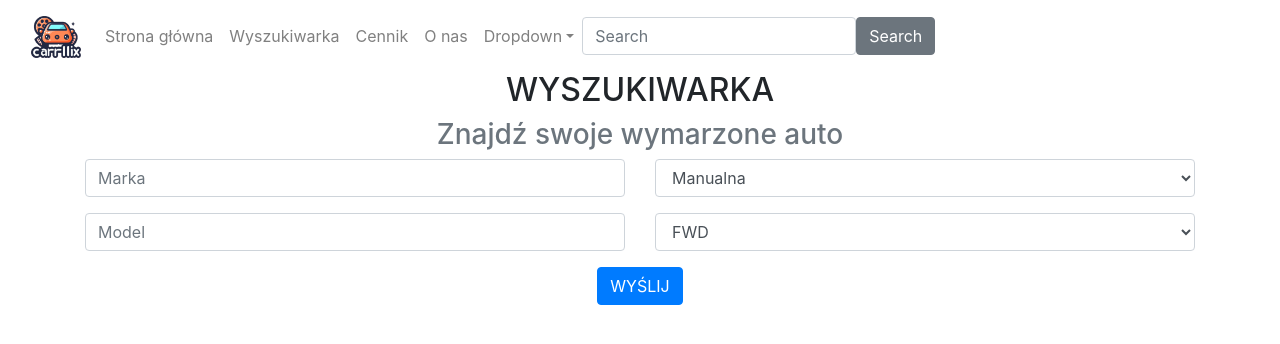
After one commit to mitix67/htdocs, a PHP site: page /search.php in a window 1280 px wide. The commit adds this page. Shown: the top 344 px of the page. Run offline with PHP 8.4, Linux system fonts and the light colour scheme; some libraries are stand-ins or nearby versions.

Commit message:
Php select

```diff
--- /dev/null
+++ b/search.php
@@ -0,0 +1,187 @@
+<!doctype html>
+<html lang="pl">
+  <head>
+    <meta charset="utf-8">
+    <meta name="viewport" content="width=device-width, initial-scale=1">
+    <title>Carrllix</title>
+    <link rel="icon" type="image/x-icon" href="images/logo.png" />
+    <!-- Font Awesome icons (free version)-->
+    <script src="https://use.fontawesome.com/releases/v6.3.0/js/all.js" crossorigin="anonymous"></script>
+    <!-- Google fonts-->
+    <link href="https://fonts.googleapis.com/css?family=Varela+Round" rel="stylesheet" />
+    <link href="https://fonts.googleapis.com/css?family=Nunito:200,200i,300,300i,400,400i,600,600i,700,700i,800,800i,900,900i" rel="stylesheet" />
+    <!-- Core theme CSS (includes Bootstrap)-->
+    <link href="stylg.css?v=<?php echo time() ?>" rel="stylesheet" />
+    <link rel="stylesheet" href="https://cdn.jsdelivr.net/npm/bootstrap@4.3.1/dist/css/bootstrap.min.css" integrity="sha384-ggOyR0iXCbMQv3Xipma34MD+dH/1fQ784/j6cY/iJTQUOhcWr7x9JvoRxT2MZw1T" crossorigin="anonymous">
+  </head>
+  <body>
+    <nav class="navbar navbar-expand-lg bg-body-tertiary">
+        <div class="container-fluid">
+            <a class="navbar-brand" href="#">
+            <img src="images/logo.png" alt="" width="50" class="d-inline-block align-text-top">
+            </a>
+            <button class="navbar-toggler" type="button" data-bs-toggle="collapse" data-bs-target="#navbarColor04" aria-controls="navbarColor04" aria-expanded="false" aria-label="Toggle navigation">
+            <span class="navbar-toggler-icon"></span>
+            </button>
+            <div class="collapse navbar-collapse" id="navbarColor04">
+            <ul class="navbar-nav me-auto">
+                <li class="nav-item">
+                    <a class="nav-link active" href="#">Strona główna</a>
+                </li>
+                <li class="nav-item">
+                    <a class="nav-link" href="#">Wyszukiwarka</a>
+                </li>
+                <li class="nav-item">
+                    <a class="nav-link" href="#">Cennik</a>
+                </li>
+                <li class="nav-item">
+                    <a class="nav-link" href="#">O nas</a>
+                </li>
+                <li class="nav-item dropdown">
+                    <a class="nav-link dropdown-toggle" data-bs-toggle="dropdown" href="#" role="button" aria-haspopup="true" aria-expanded="false">Dropdown</a>
+                    <div class="dropdown-menu">
+                        <a class="dropdown-item" href="#">Action</a>
+                        <a class="dropdown-item" href="#">Another action</a>
+                        <a class="dropdown-item" href="#">Something else here</a>
+                        <div class="dropdown-divider"></div>
+                        <a class="dropdown-item" href="#">Separated link</a>
+                    </div>
+                </li>
+            </ul>
+            <form class="d-flex">
+                <input class="form-control me-sm-2" type="search" placeholder="Search">
+                <button class="btn btn-secondary my-2 my-sm-0" type="submit">Search</button>
+            </form>
+            </div>
+        </div>
+    </nav>
+    <section>
+        <div class="container">
+            <div class="row">
+                <div class="col-lg-12 text-center">
+                    <h2 class="section-heading text-uppercase">Wyszukiwarka</h2>
+                    <h3 class="section-subheading text-muted">Znajdź swoje wymarzone auto</h3>
+                </div>
+            </div>
+            <div class="row">
+                <div class="col-lg-12">
+                    <form method="post">
+                        <div class="row">
+                            <div class="col-md-6">
+                                <div class="form-group">
+                                    <input class="form-control" name="marka" id="marka" type="text" placeholder="Marka" required="required" data-validation-required-message="Podaj markę samochodu." />
+                                    <p class="help-block text-danger"></p>
+                                </div>
+                                <div class="form-group">
+                                    <input class="form-control" name="model" id="model" type="text" placeholder="Model" required="required" data-validation-required-message="Podaj model samochodu." />
+                                    <p class="help-block text-danger"></p>
+                                </div>
+
+                            </div>
+                            <div class="col-md-6">
+                            <div class="form-group">
+                                    <select class="form-control" name="skrzynia" id="skrzynia" required="required" data-validation-required-message="Wybierz napęd samochodu.">
+                                        <option value="Manualna">Manualna</option>
+                                        <option value="Automatyczna">Automatyczna</option>
+                                    </select>
+                                    <p class="help-block text-danger"></p>
+                                </div>
+                                <div class="form-group">
+                                    <select class="form-control" name="naped" id="naped" required="required" data-validation-required-message="Wybierz napęd samochodu.">
+                                        <option value="FWD">FWD</option>
+                                        <option value="RWD">RWD</option>
+                                        <option value="AWD">AWD</option>
+                                    </select>
+                                    <p class="help-block text-danger"></p>
+                                </div>
+                            </div>
+                            <div class="clearfix"></div>
+                            <div class="col-lg-12 text-center">
+                                <div id="success"></div>
+                                <button id="sendMessageButton" class="btn btn-primary btn-xl text-uppercase" type="submit">Wyślij</button>
+                            </div>
+                        </div>
+                    </form>
+                </div>
+            </div>
+        </div>
+    </section>
+    <!-- Ładne kwadratowe kafelki z wynikami wyszukiwania -->
+    <div class="container">
+        <div class="row">
+
+
+
+    <?php
+
+    //klasa z kodem html do edycji
+
+
+
+    if ($_SERVER['REQUEST_METHOD'] == 'POST'){
+        $host = "localhost";
+        $nazwa = "root";
+        $haslo = "";
+        $baza = "wynajem";
+        $polaczenie = new mysqli($host, $nazwa, $haslo, $baza);
+        @$marka = $_POST['marka'];
+        @$model = $_POST['model'];
+        @$skrzynia = $_POST['skrzynia'];
+        @$naped = $_POST['naped'];
+        $sql = "SELECT * FROM samochody WHERE marka='$marka' AND model='$model' AND naped='$naped' AND skrzynia='$skrzynia'";
+        $wynik = $polaczenie ->query($sql);
+        while($wiersz = $wynik ->fetch_assoc()){
+            echo '
+            <div class="col-md-4">
+                <div class="card">
+                    <img src="images/'.$wiersz["sciezka"].'" class="card-img-top" alt="image of a car">
+                    <div class="card-body pb-2">
+                        <div class="row">
+                            <div class="col m-1 d-flex align-items-center p-10 border rounded" style="height: 40px; font-size: 13px; color: #6c757d;">
+                                <svg class="mx-2" width="20" height="20" fill="none" viewBox="0 0 24 24">
+                                    <path d="M22 12C22 17.5228 17.5228 22 12 22C6.47715 22 2 17.5228 2 12C2 6.47715 6.47715 2 12 2C17.5228 2 22 6.47715 22 12Z" stroke="#12192C" stroke-width="1.5"></path><path d="M19 19L17.5 17.5" opacity="0.5" stroke="#12192C" stroke-linecap="round" stroke-width="1.5"></path><path d="M19 5L17.5 6.5" opacity="0.5" stroke="#12192C" stroke-linecap="round" stroke-width="1.5"></path><path d="M5 19L6.5 17.5" opacity="0.5" stroke="#12192C" stroke-linecap="round" stroke-width="1.5"></path><path d="M5 5L6.5 6.5" opacity="0.5" stroke="#12192C" stroke-linecap="round" stroke-width="1.5"></path><path d="M2 12H4" opacity="0.5" stroke="#12192C" stroke-linecap="round" stroke-width="1.5"></path><path d="M19.9998 12L21.9998 12" opacity="0.5" stroke="#12192C" stroke-linecap="round" stroke-width="1.5"></path><path d="M12 4.00021L12 2.00021" opacity="0.5" stroke="#12192C" stroke-linecap="round" stroke-width="1.5"></path><path d="M10.1212 14.3639C8.94966 13.1923 8.94966 11.2928 10.1212 10.1212C11.2928 8.94966 13.1923 8.94966 14.3639 10.1212C14.8095 10.5669 15.1208 11.492 15.3354 12.4673C15.6563 13.9259 15.8167 14.6551 15.2359 15.2359C14.6551 15.8167 13.9259 15.6563 12.4673 15.3354C11.492 15.1208 10.5669 14.8095 10.1212 14.3639Z" stroke="#12192C" stroke-width="1.5"></path>
+                                </svg>
+                            '.$wiersz["czas"].' do 100 km/h
+                            </div>
+                            <div class="col m-1 d-flex align-items-center p-2 border rounded" style="height: 40px; font-size: 13px; color: #6c757d;">
+                                <svg class="mx-2" width="20" height="20" fill="none" viewBox="0 0 24 24">
+                                    <path d="M8 9V15" stroke="#12192C" stroke-linecap="round" stroke-width="1.5"></path><path d="M12 9V15" stroke="#12192C" stroke-linecap="round" stroke-width="1.5"></path><path d="M8 12H13C13.9319 12 14.3978 12 14.7654 11.8478C15.2554 11.6448 15.6448 11.2554 15.8478 10.7654C16 10.3978 16 9.93188 16 9" stroke="#12192C" stroke-linecap="round" stroke-width="1.5"></path><rect height="20" opacity="0.5" rx="5" stroke="#12192C" stroke-width="1.5" width="20" x="2" y="2"></rect></svg>
+                                </svg>
+                            '.$wiersz["skrzynia"].'
+                            </div>
+                        </div>
+                        <div class="row">
+                            <div class="col m-1 d-flex align-items-center p-10 border rounded" style="height: 40px; font-size: 13px; color: #6c757d;">
+                                <svg class="mx-2" width="20" height="20" fill="none" viewBox="0 0 24 24">
+                                    <path d="M13.926 9.70541C13.5474 9.33386 13.5474 8.74151 13.5474 7.55682V7.24712C13.5474 3.96249 13.5474 2.32018 12.6241 2.03721C11.7007 1.75425 10.711 3.09327 8.73167 5.77133L5.66953 9.91436C4.3848 11.6526 3.74244 12.5217 4.09639 13.205C4.10225 13.2164 4.10829 13.2276 4.1145 13.2387C4.48945 13.9117 5.59888 13.9117 7.81775 13.9117C9.05079 13.9117 9.6673 13.9117 10.054 14.2754" stroke="#12192C" stroke-width="1.5"></path><path d="M13.9259 9.70557L13.9459 9.72481C14.3326 10.0885 14.9492 10.0885 16.1822 10.0885C18.4011 10.0885 19.5105 10.0885 19.8854 10.7615C19.8917 10.7726 19.8977 10.7838 19.9036 10.7951C20.2575 11.4785 19.6151 12.3476 18.3304 14.0858L15.2682 18.2288C13.2888 20.9069 12.2991 22.2459 11.3758 21.9629C10.4524 21.68 10.4524 20.0376 10.4525 16.753L10.4525 16.4434C10.4525 15.2587 10.4525 14.6663 10.074 14.2948L10.054 14.2755" opacity="0.5" stroke="#12192C" stroke-width="1.5"></path>
+                                </svg>
+                                '.$wiersz["km"].' KM
+                            </div>
+                            <div class="col m-1 d-flex align-items-center p-2 border rounded" style="height: 40px; font-size: 13px; color: #6c757d;">
+                                <svg class="mx-2" width="20" height="20" fill="none" viewBox="0 0 24 24">
+                                    <path d="M16.5 22C18.9853 22 21 17.5228 21 12C21 6.47715 18.9853 2 16.5 2" stroke="#12192C" stroke-width="1.5"></path><path d="M12 12C12 17.5228 9.98528 22 7.5 22C5.01472 22 3 17.5228 3 12C3 6.47715 5.01472 2 7.5 2C9.98528 2 12 6.47715 12 12Z" stroke="#12192C" stroke-width="1.5"></path><path d="M7.5 2L16.5 2" stroke="#12192C" stroke-width="1.5"></path><path d="M7.5 22L16.5 22" stroke="#12192C" stroke-width="1.5"></path><path d="M9 12C9 15.3137 8.32843 18 7.5 18C6.67157 18 6 15.3137 6 12C6 8.68629 6.67157 6 7.5 6C8.32843 6 9 8.68629 9 12ZM9 12H8" opacity="0.5" stroke="#12192C" stroke-linecap="round" stroke-width="1.5"></path>
+                            </svg>
+                            '.$wiersz["naped"].'
+                            </div>
+                        </div>
+                        <div class="row d-flex align-items-center">
+                            <div class="col">
+                                Cena:
+                            </div>
+                            <div class="col d-flex justify-content-end align-items-center font-weight-bold" >
+                                od '.$wiersz["cena"].' zł
+                            </div>
+                        </div>
+                    </div>
+                </div>
+            </div>
+            ';
+        }
+        $polaczenie ->close();
+    }
+            ?>            </div>
+            </div>
+            </section>
+    <script src="https://cdn.jsdelivr.net/npm/bootstrap@5.3.3/dist/js/bootstrap.bundle.min.js" integrity="sha384-YvpcrYf0tY3lHB60NNkmXc5s9fDVZLESaAA55NDzOxhy9GkcIdslK1eN7N6jIeHz" crossorigin="anonymous"></script>
+  </body>
+</html>
--- a/styl.css
+++ b/stylg.css
@@ -1,16 +1,3 @@
-
-body {
-    margin: 0;
-    font-family: var(--bs-body-font-family);
-    font-size: var(--bs-body-font-size);
-    font-weight: var(--bs-body-font-weight);
-    line-height: var(--bs-body-line-height);
-    color: var(--bs-body-color);
-    text-align: var(--bs-body-text-align);
-    background-color: var(--bs-body-bg);
-    -webkit-text-size-adjust: 100%;
-    -webkit-tap-highlight-color: rgba(0, 0, 0, 0);
-  }
 .masthead {
     position: relative;
     width: 100%;
@@ -33,6 +20,10 @@ body {
     -webkit-background-clip: text;
             background-clip: text;
 }
+nav a{
+  color: gray;
+}
+
 .masthead h2, .masthead .h2 {
     max-width: 20rem;
     font-size: 1rem;
@@ -58,3 +49,33 @@ body {
       font-size: 1.25rem;
     }
 }
+
+.about-section {
+  padding-top: 10rem;
+  background: linear-gradient(to bottom, #000 0%, rgba(0, 0, 0, 0.9) 75%, rgba(0, 0, 0, 0.8) 100%);
+}
+.about-section p {
+  margin-bottom: 5rem;
+}
+
+.projects-section {
+  padding: 10rem 0;
+}
+.projects-section .featured-text {
+  padding: 2rem;
+}
+@media (min-width: 992px) {
+  .projects-section .featured-text {
+    padding: 0 0 0 2rem;
+    border-left: 0.5rem solid #64a19d;
+  }
+}
+.projects-section .project-text {
+  padding: 3rem;
+  font-size: 90%;
+}
+@media (min-width: 992px) {
+  .projects-section .project-text {
+    padding: 5rem;
+  }
+}
```
Also changed, not shown: index.html (deleted, +0 -73 lines), index.php (added, +87 -0 lines), images/lexusis200.webp (added).
